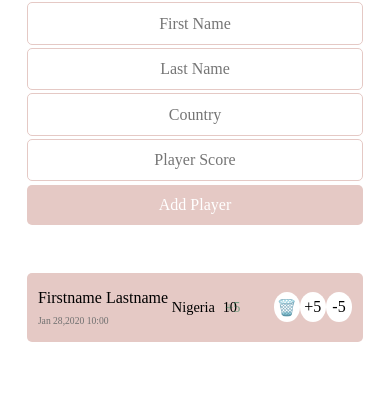
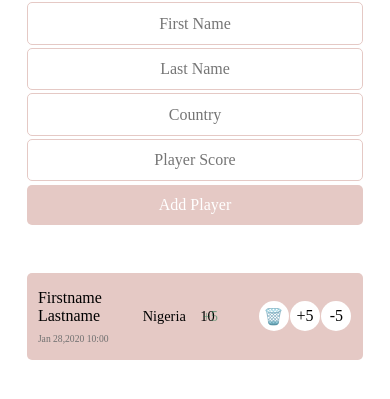
Before and after one commit to Tituz175/Leaderboard, a plain HTML site: page index.html in a window 390 px wide. Shown: the part 95-494 px from the top of the page. Drawn offline with Linux system fonts and the light colour scheme.

Commit message:
.playerContainer style adjusted.

```diff
--- a/index.css
+++ b/index.css
@@ -190,11 +190,15 @@ section:last-child {
   .playerDetails {
     width: 100%;
   }
+  .playerNametime{
+    max-width: 30%;
+  }
   .playerScorecontroller {
-    width: 25%;
+    width: 30%;
   }
   .name {
     font-size: 1rem;
+    font-weight: 400;
   }
   .time {
     font-size: 0.6rem;
```
